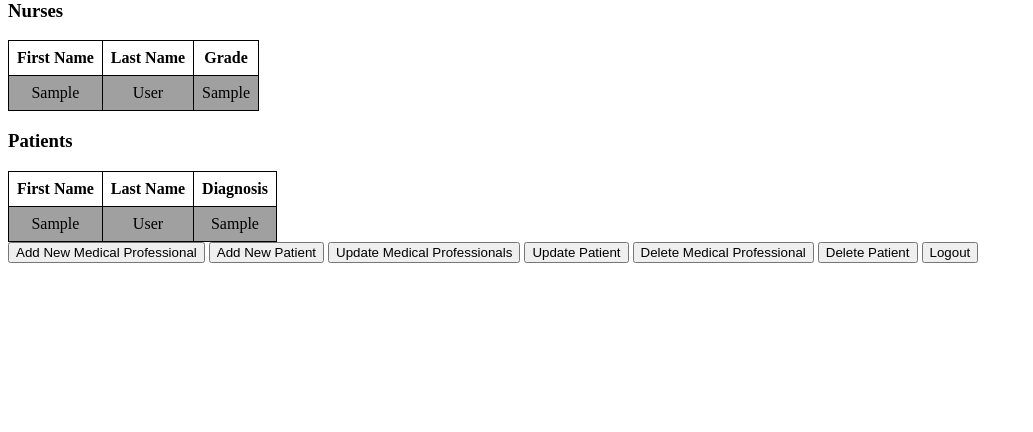
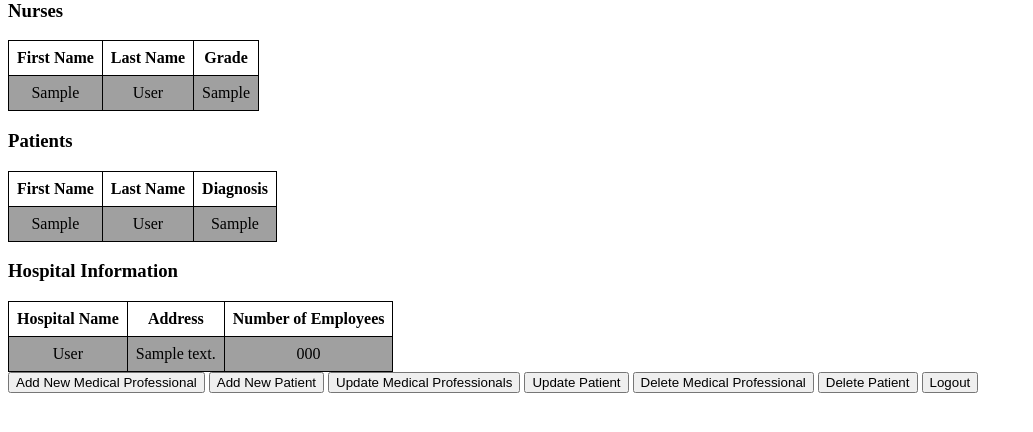
Before and after one commit to Onetime4the305/Database-Systems, a PHP site: page /displayTable.php in a window 1280 px wide. Shown: the part 280-712 px from the top of the page, without its empty margins (0-1033 px from the left). Run offline with PHP 8.4, Linux system fonts and the light colour scheme; tables that the repository leaves empty or names only in its code hold one stand-in row (values such as "Sample post").

Commit message:
Added Hospital view to diplay

```diff
--- a/displayTable.php
+++ b/displayTable.php
@@ -105,6 +105,23 @@ if ($result->num_rows > 0) {
     echo "0 results";
 }
 
+// Fetch Hospital information
+$sql = "SELECT HospitalID, HospitalName, Address, NumberOfEmployees FROM Hospital";
+$result = $conn->query($sql);
+echo "<h3>Hospital Information</h3>";
+if ($result->num_rows > 0) {
+    echo "<table><tr><th>Hospital Name</th><th>Address</th><th>Number of Employees</th></tr>";
+    while($row = $result->fetch_assoc()) {
+        $hospitalName = $row["HospitalName"];
+        $address = $row["Address"];
+        $numberOfEmployees = $row["NumberOfEmployees"];
+        echo "<tr><td>".$hospitalName."</td><td>".$address."</td><td>".$numberOfEmployees."</td></tr>";
+    }
+    echo "</table>";
+} else {
+    echo "0 results";
+}
+
 $conn->close();
 ?>
 
```
